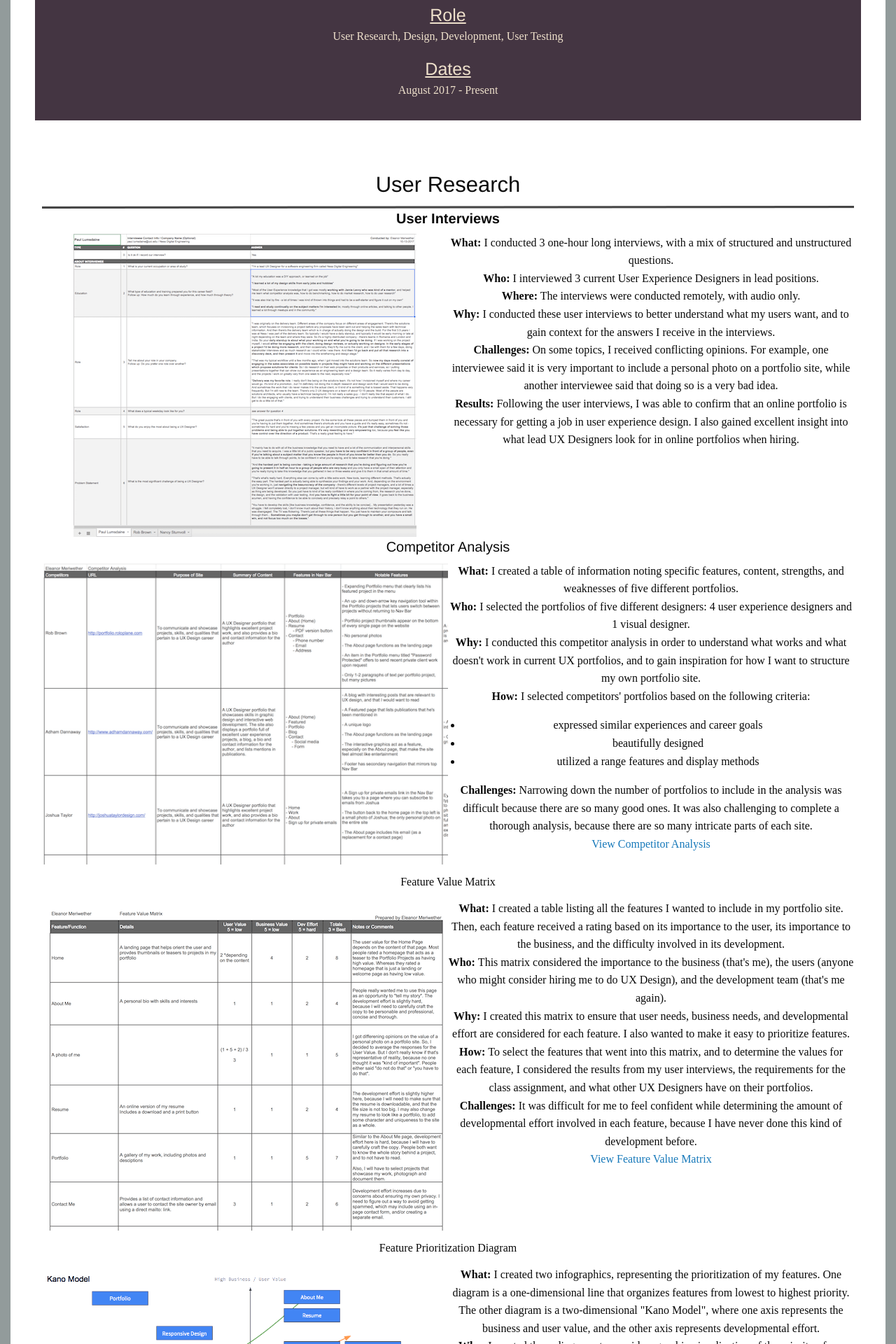
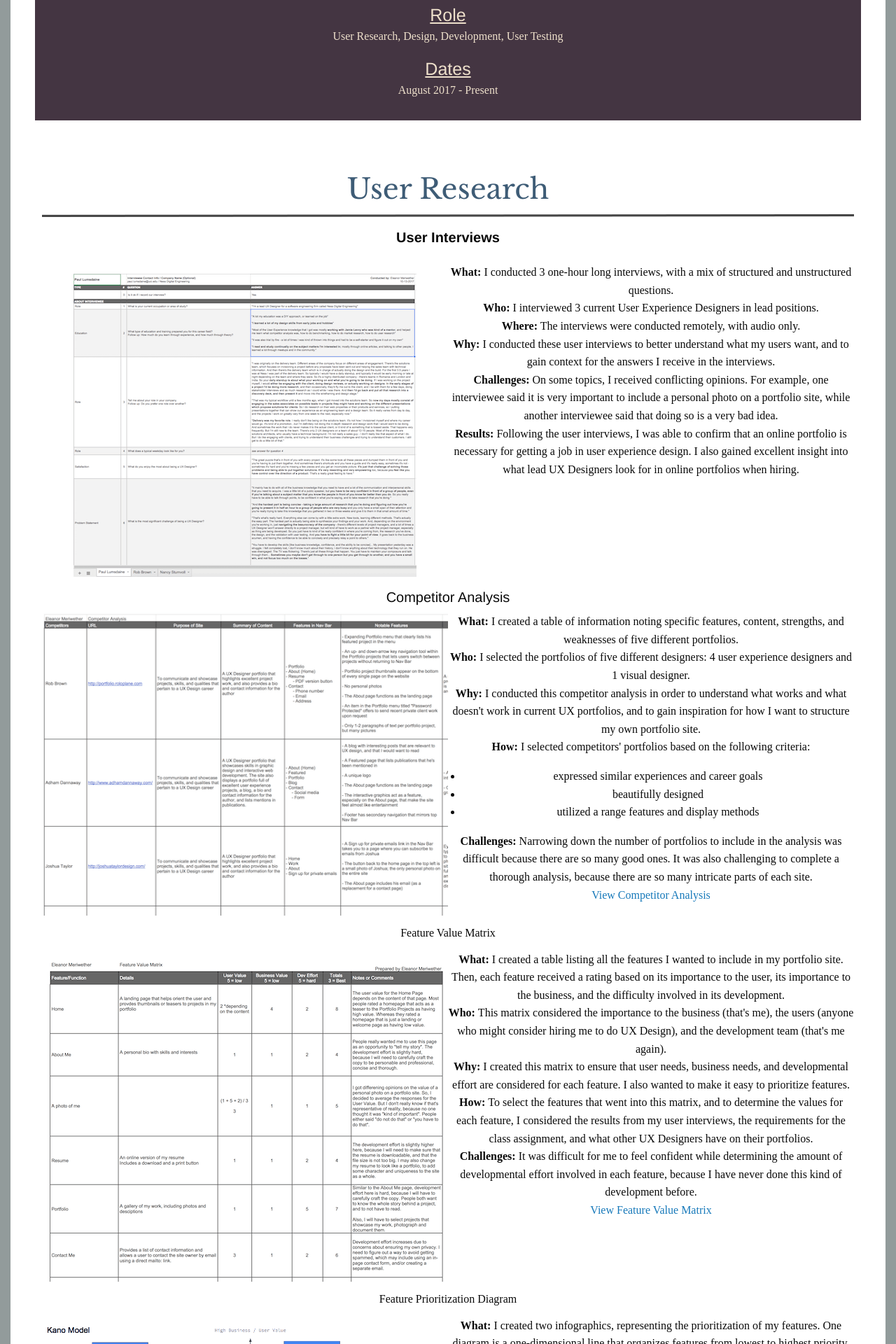
Before and after one commit to emeriwether/emeriwether.github.io, a Jekyll site: the page built from project1.html, in a window 1280 px wide. Shown: the part 1322-3242 px from the top of the page at 70% size. Built offline with Jekyll 4.4.1, drawn with Linux system fonts in a browser that asks for light colours; some web fonts are replaced.

Commit message:
ct prev com

```diff
--- a/css/home.css
+++ b/css/home.css
@@ -152,3 +152,11 @@ h2 {
 .underline {
     line-height: 0;
 }
+
+.subsectionHeader {
+    padding: 15px 0;
+}
+
+.subsectionThumb {
+    padding: 15px 0;
+}
--- a/project1.html
+++ b/project1.html
@@ -19,11 +19,11 @@ category: sub
     </div>
 
     <div class="grid-x" id="projDescMain">
-        <div class="cell sectionHeader"><h3>User Research</h3></div>
+        <div class="cell sectionHeader"><h2>User Research</h2></div>
         <div class="cell underline"><img src="img/underline.png"></div>
 
-        <div class="cell"><h5><b>User Interviews</b></h5></div>
-        <div class="cell medium-6"><img src="img/portfolioProjectDescription/userInterviews.png"></div>
+        <div class="cell subsectionHeader"><h5><b>User Interviews</b></h5></div>
+        <div class="cell medium-6 subsectionThumb"><img src="img/portfolioProjectDescription/userInterviews.png"></div>
         <div class="cell medium-6"><p><b>What:</b> I conducted 3 one-hour long interviews, with a mix of structured and unstructured questions.<br><b> Who:</b> I interviewed 3 current User Experience Designers in lead positions.<br> <b >Where:</b> The interviews were conducted remotely, with audio only.<br><b> Why:</b> I conducted these user interviews to better understand what my users want, and to gain context for the answers I receive in the interviews.<br><b> Challenges:</b> On some topics, I received conflicting opinions. For example, one interviewee said it is very important to include a personal photo on a portfolio site, while another interviewee said that doing so is a very bad idea.<br><b> Results:</b> Following the user interviews, I was able to confirm that an online portfolio is necessary for getting a job in user experience design. I also gained excellent insight into what lead UX Designers look for in online portfolios when hiring.</p></div>
 
         <div class="cell"><h5>Competitor Analysis</h5></div>
```
